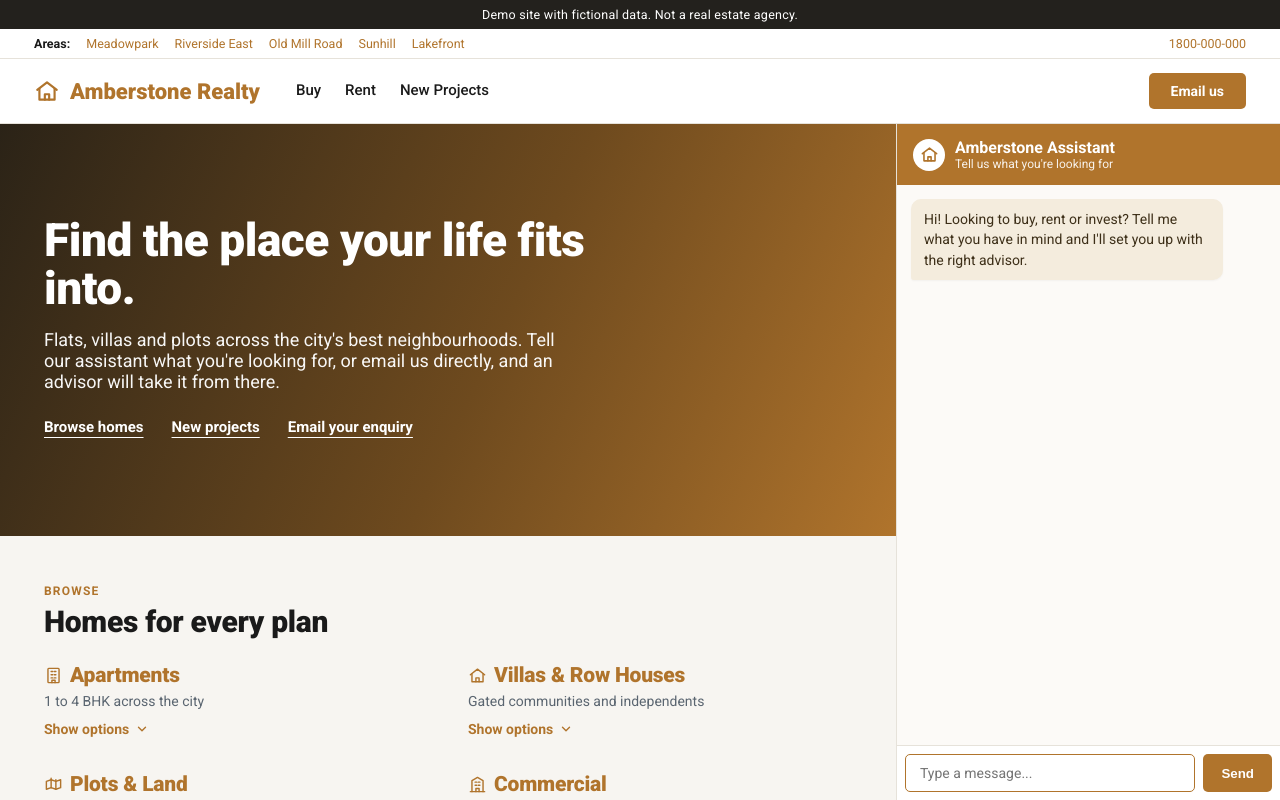
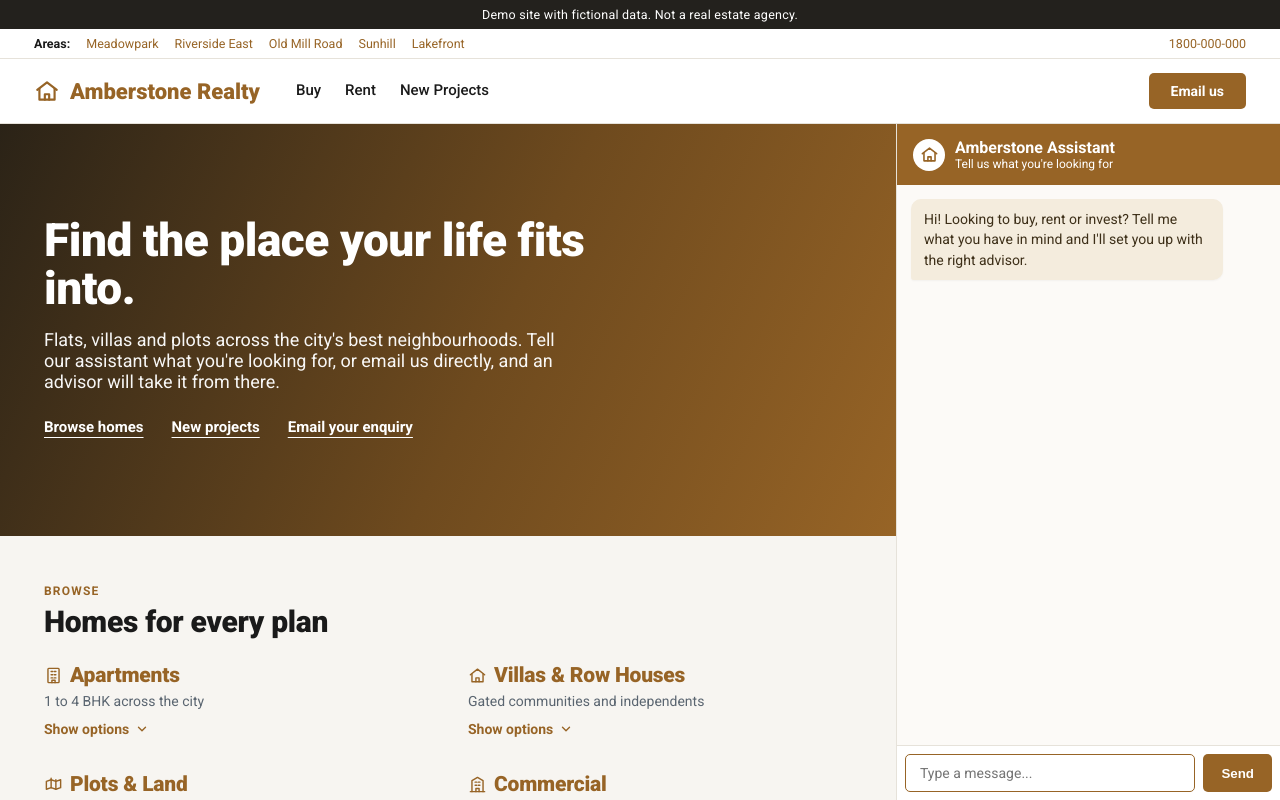
Before and after one commit to karancodes95/ai-real-estate-demo, a plain HTML site: page real-estate-user/index.html in a window 1280 px wide. Drawn offline with Linux system fonts and the light colour scheme; no server answers.

Commit message:
real-estate-user: darker amber (#976426) and solid chat subtitle for 4.5:1 text contrast; add meta description

```diff
--- a/real-estate-user/index.html
+++ b/real-estate-user/index.html
@@ -4,13 +4,14 @@
 <meta charset="UTF-8">
 <meta name="viewport" content="width=device-width, initial-scale=1.0">
 <title>Amberstone Realty</title>
+<meta name="description" content="Amberstone Realty demo: browse flats, villas and plots, and tell the AI assistant what you are looking for instead of filling an enquiry form. Fictional data.">
 <link rel="icon" type="image/png" href="favicon.png">
 <link rel="preconnect" href="https://fonts.googleapis.com">
 <link rel="preconnect" href="https://fonts.gstatic.com" crossorigin>
 <link href="https://fonts.googleapis.com/css2?family=Roboto:wght@400;500;700;900&display=swap" rel="stylesheet">
 <style>
   :root {
-    --amber: #b0742c;
+    --amber: #976426;
     --amber-dark: #8a5a20;
     --charcoal: #23211d;
     --ink: #1a1a1a;
@@ -108,7 +109,7 @@
     display: flex; align-items: center; justify-content: center; }
   #chat-head .av svg { width: 19px; height: 19px; stroke: var(--amber); }
   #chat-head .t { font-weight: 700; }
-  #chat-head .s { font-size: 12px; opacity: .9; }
+  #chat-head .s { font-size: 12px; }
   #chat-msgs { flex: 1; padding: 14px; overflow-y: auto; font-size: 14px; background: #fcfaf7; }
   .msg { margin-bottom: 10px; padding: 10px 13px; border-radius: 10px; max-width: 88%; white-space: pre-wrap; line-height: 1.45; box-shadow: 0 1px 2px rgba(0,0,0,.04); }
   .bot { background: #f4ecdd; color: #3d2f18; border-bottom-left-radius: 3px; }
```
